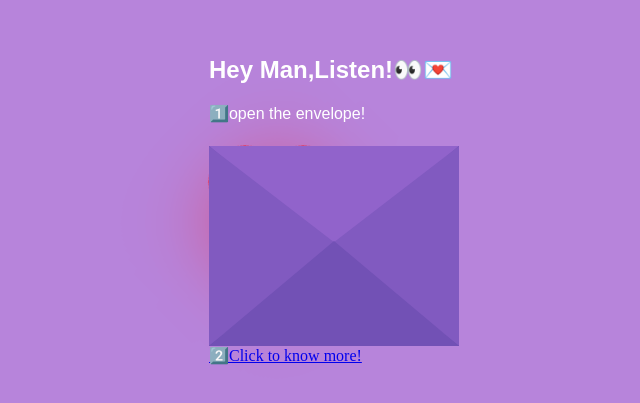
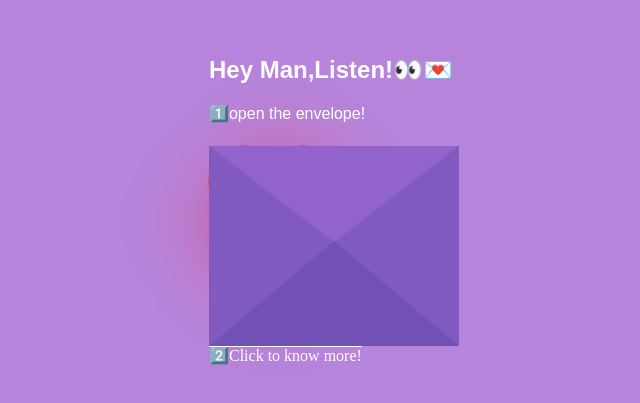
Before and after one commit to arcaneteen/letter, a plain HTML site: page index.html in a window 1280 px wide. Shown: the part 153-556 px from the top of the page, without its empty margins (306-946 px from the left). Drawn offline with Linux system fonts and the light colour scheme.

Commit message:
Update style.css

```diff
--- a/style.css
+++ b/style.css
@@ -140,3 +140,7 @@ body {
     font-weight: bold;
     font-style: italic;
   }
+a{
+  color:white ;
+  text-decoration: overline;
+  }
```
